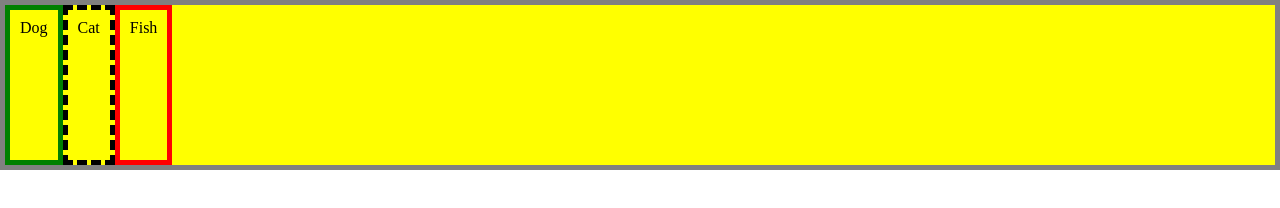
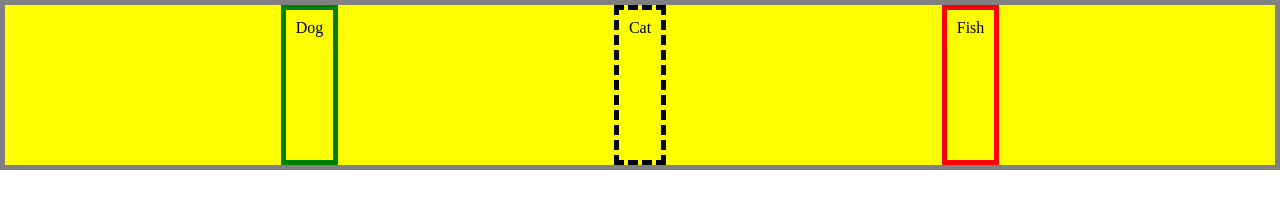
Before and after one commit to Ladrillo/flexbox, a plain HTML site: page index.html in a window 1280 px wide. Drawn offline with Linux system fonts and the light colour scheme.

Commit message:
cover justify-content

```diff
--- a/styles.css
+++ b/styles.css
@@ -2,8 +2,10 @@
   background-color: yellow;
   border: 5px solid grey;
   height: 170px;
+  /* flex stuff */
   display: flex;
-  /* flex-direction: row; */
+  flex-direction: row;
+  justify-content: space-evenly;
 }
 .animal {
   padding: 10px;
```
